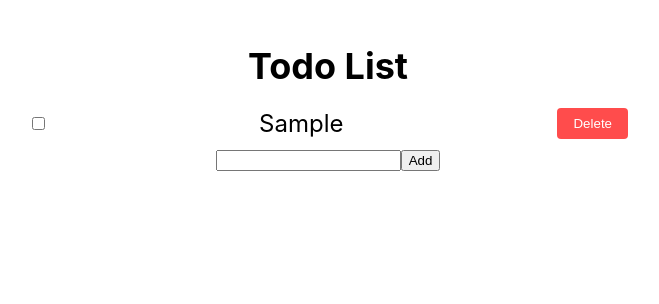
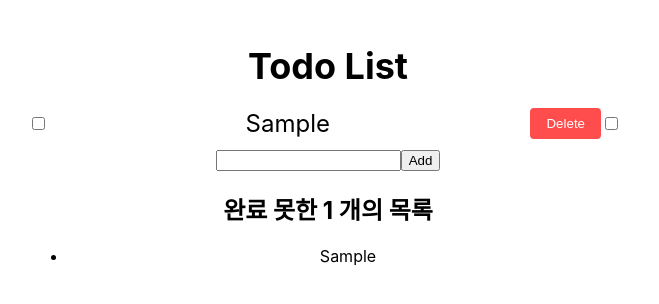
Before and after one commit to YANGSEOKWOO/TodoList, a React (Create React App) app: page / in a window 1280 px wide. Both pictures are taken after typing "Sample" into the empty fields and a click on the button "Add". Shown: the top 304 px of the page, without its empty margins (312-971 px from the left). Built offline with nearby package versions, Linux system fonts and the light colour scheme.

Commit message:
미완료 목록 추가

```diff
--- a/src/Todo.js
+++ b/src/Todo.js
@@ -23,18 +23,26 @@ function Todo() {
     setItems(newItems);
   }
 
+  function toggleIncomplete(index) {
+    const newItems = [...items];
+    newItems[index].incomplete = !newItems[index].incomplete;
+    setItems(newItems);
+  }
+
   function deleteItem(index) {
     const newItems = [...items];
     newItems.splice(index, 1);
     setItems(newItems);
   }
 
+  const incompleteItems = items.filter(item => !item.completed);
+
   return (
     <div className="todo-container">
       <h1 className="todo-title">Todo List</h1>
       <ul className="todo-list">
         {items.map((item, index) => (
-          <li key={index} className={item.completed ? 'todo-item todo-completed' : 'todo-item'}>
+          <li key={index} className={item.completed ? 'todo-item todo-completed' : item.incomplete ? 'todo-item todo-incomplete' : 'todo-item'}>
             <input
               type="checkbox"
               checked={item.completed}
@@ -43,6 +51,14 @@ function Todo() {
             />
             <span className="todo-text">{item.text}</span>
             <button onClick={() => deleteItem(index)} className="todo-delete-btn">Delete</button>
+            {!item.completed && (
+              <input
+                type="checkbox"
+                checked={item.incomplete}
+                onChange={() => toggleIncomplete(index)}
+                className="todo-checkbox"
+              />
+            )}
           </li>
         ))}
       </ul>
@@ -50,6 +66,18 @@ function Todo() {
         <input type="text" name="newItem" className="todo-input" />
         <button type="submit" className="todo-add-btn">Add</button>
       </form>
+      {incompleteItems.length > 0 && (
+        <div className="todo-incomplete">
+          <h2> 완료 못한 {incompleteItems.length} 개의 목록</h2>
+          <ul className="todo-incomplete-list">
+            {incompleteItems.map((item, index) => (
+              <li key={index} className="todo-incomplete-item">
+                {item.text}
+              </li>
+            ))}
+          </ul>
+        </div>
+      )}
     </div>
   );
 }
```
